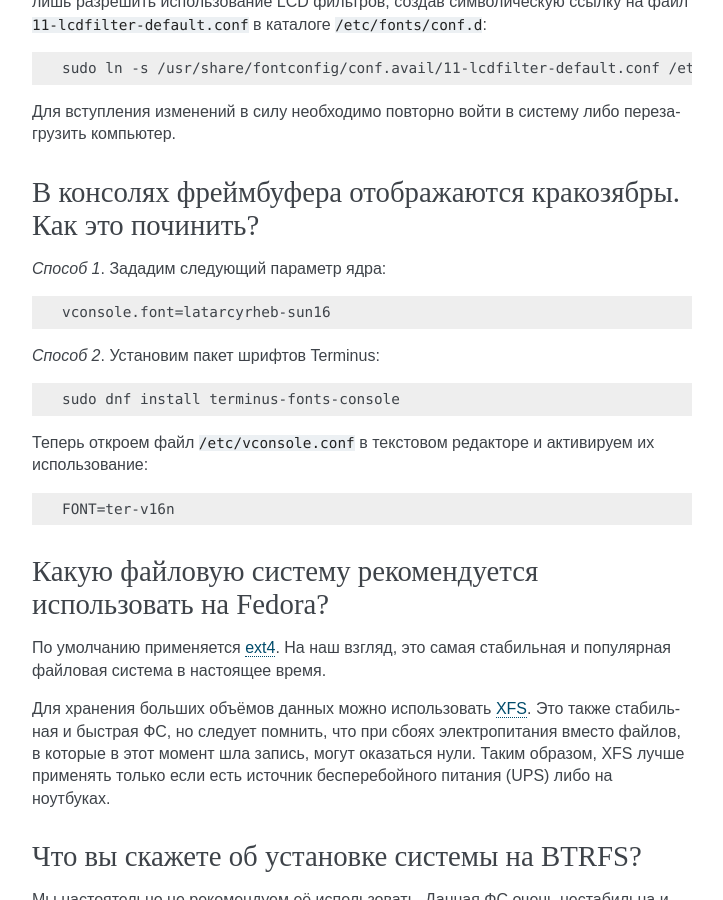
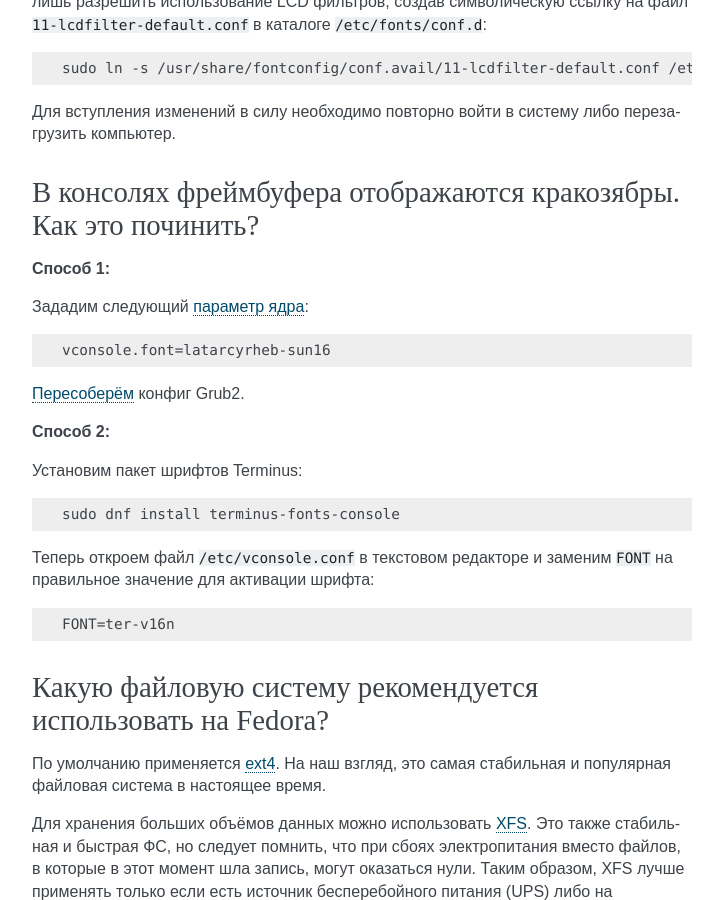
Before and after one commit to RussianFedora/FAQ, a Sphinx documentation site: the page built from source/installation.rst, in a window 1280 px wide and 900 px high, scrolled down 4071 px. Shown: the whole window, without its empty margins (388-1111 px from the left). Built offline with Sphinx 7.4.7, drawn with Linux system fonts in a browser that asks for light colours.

Commit message:
Updated fonts-console question. (#52)

```diff
--- a/source/installation.rst
+++ b/source/installation.rst
@@ -234,19 +234,25 @@
 В консолях фреймбуфера отображаются кракозябры. Как это починить?
 =====================================================================
 
-*Способ 1*. Зададим следующий параметр ядра:
+**Способ 1:**
+
+Зададим следующий :ref:`параметр ядра <kernelpm-perm>`:
 
 .. code-block:: text
 
     vconsole.font=latarcyrheb-sun16
 
-*Способ 2*. Установим пакет шрифтов Terminus:
+:ref:`Пересоберём <grub-rebuild>` конфиг Grub2.
+
+**Способ 2:**
+
+Установим пакет шрифтов Terminus:
 
 .. code-block:: text
 
     sudo dnf install terminus-fonts-console
 
-Теперь откроем файл ``/etc/vconsole.conf`` в текстовом редакторе и активируем их использование:
+Теперь откроем файл ``/etc/vconsole.conf`` в текстовом редакторе и заменим ``FONT`` на правильное значение для активации шрифта:
 
 .. code-block:: text
 
```
